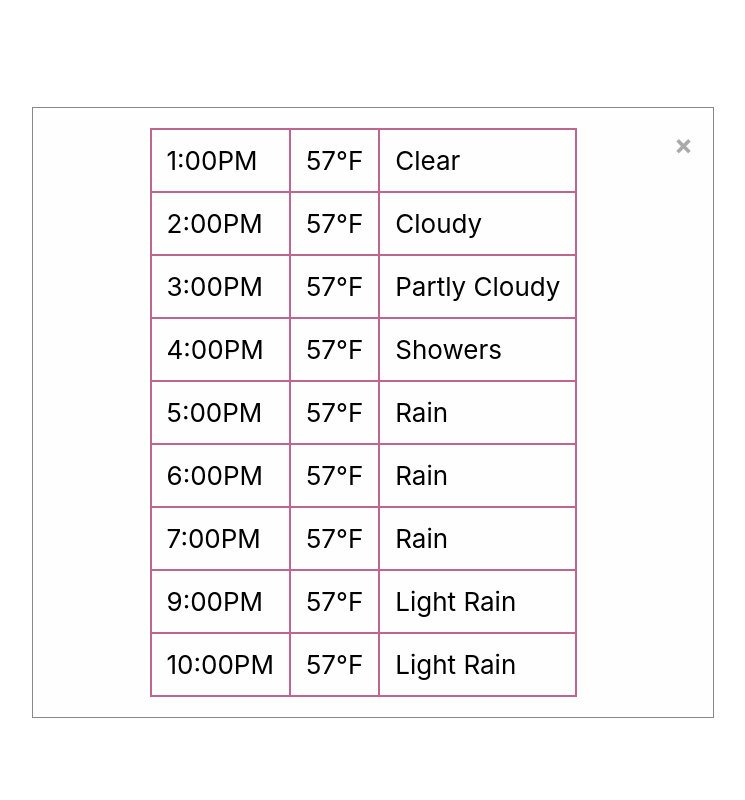
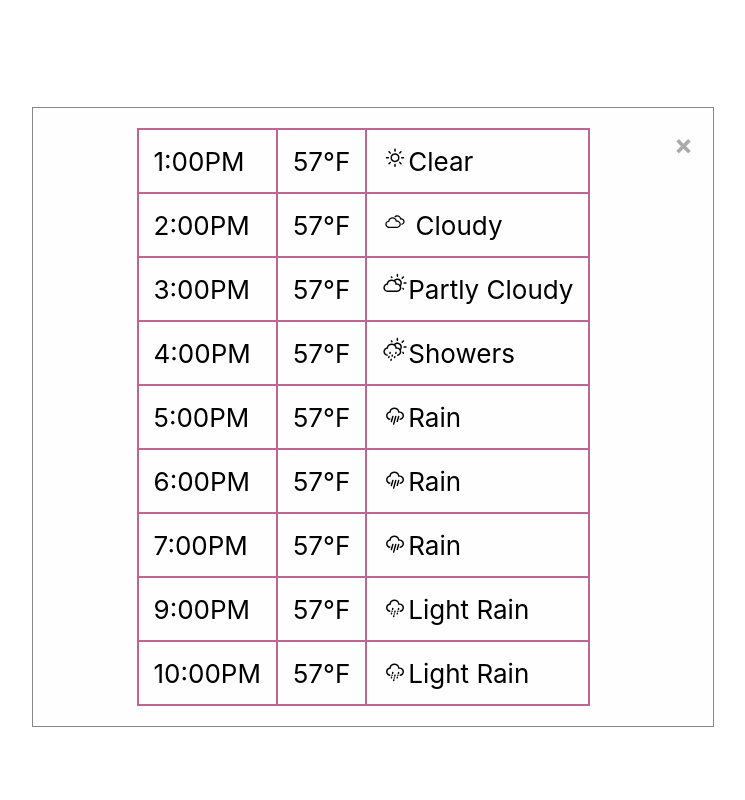
Before and after one commit to stephaniey2022/weatherapp, a React (Create React App) app: page / in a window 1280 px wide. Shown: the part 460-1260 px from the top of the page, without its empty margins (267-1012 px from the left). Built offline with nearby package versions, Linux system fonts and the light colour scheme.

Commit message:
Icons for hourly forecast

```diff
--- a/package.json
+++ b/package.json
@@ -6,9 +6,12 @@
     "@testing-library/jest-dom": "^5.12.0",
     "@testing-library/react": "^11.2.7",
     "@testing-library/user-event": "^12.8.3",
+    "express": "^4.17.1",
     "react": "^17.0.2",
     "react-dom": "^17.0.2",
+    "react-icons": "^4.2.0",
     "react-scripts": "4.0.3",
+    "unirest": "^0.6.0",
     "web-vitals": "^1.1.2"
   },
   "scripts": {
--- a/src/App.js
+++ b/src/App.js
@@ -2,6 +2,13 @@ import logo from './sun.png';
 import './App.css';
 import reactDom from 'react-dom';
 import React from 'react';
+import { WiCloudy } from "react-icons/wi";
+import { WiDaySunny } from "react-icons/wi";
+import { WiDayCloudy } from "react-icons/wi";
+import { WiDayShowers } from "react-icons/wi";
+import { WiRain } from "react-icons/wi";
+import { WiRainMix } from "react-icons/wi";
+
 
 class WeatherApp extends React.Component{
   constructor(props){
@@ -45,47 +52,47 @@ class WeatherApp extends React.Component{
                 <tr>
                   <td>1:00PM</td>
                   <td>57°F</td>
-                  <td>Clear</td>
+                  <td><WiDaySunny />Clear</td>
                 </tr>
                 <tr>
                 <td>2:00PM</td>
                   <td>57°F</td>
-                  <td>Cloudy</td>
+                  <td><WiCloudy /> Cloudy</td>
                 </tr>
                 <tr>
                 <td>3:00PM</td>
                   <td>57°F</td>
-                  <td>Partly Cloudy</td>
+                  <td><WiDayCloudy/>Partly Cloudy</td>
                 </tr>
                 <tr>
                 <td>4:00PM</td>
                   <td>57°F</td>
-                  <td>Showers</td>
+                  <td><WiDayShowers/>Showers</td>
                 </tr>
                 <tr>
                 <td>5:00PM</td>
                   <td>57°F</td>
-                  <td>Rain</td>
+                  <td><WiRain/>Rain</td>
                 </tr>
                 <tr>
                 <td>6:00PM</td>
                   <td>57°F</td>
-                  <td>Rain</td>
+                  <td><WiRain/>Rain</td>
                 </tr>
                 <tr>
                 <td>7:00PM</td>
                   <td>57°F</td>
-                  <td>Rain</td>
+                  <td><WiRain/>Rain</td>
                 </tr>
                 <tr>
                 <td>9:00PM</td>
                   <td>57°F</td>
-                  <td>Light Rain</td>
+                  <td><WiRainMix/>Light Rain</td>
                 </tr>
                 <tr>
                 <td>10:00PM</td>
                   <td>57°F</td>
-                  <td>Light Rain</td>
+                  <td><WiRainMix/>Light Rain</td>
                 </tr>
               </table>
               </div>
@@ -156,6 +163,7 @@ class WeatherApp extends React.Component{
       </div>
         </header>
       </div>
+
       )
   }
 
@@ -167,7 +175,10 @@ function App() {
 
 
   return (
-    <WeatherApp />
+    <div>
+      <WeatherApp />
+    </div>
+
   );
 
 
```
Also changed, not shown: 1 other file (tests, documents, lock files or other folders).
